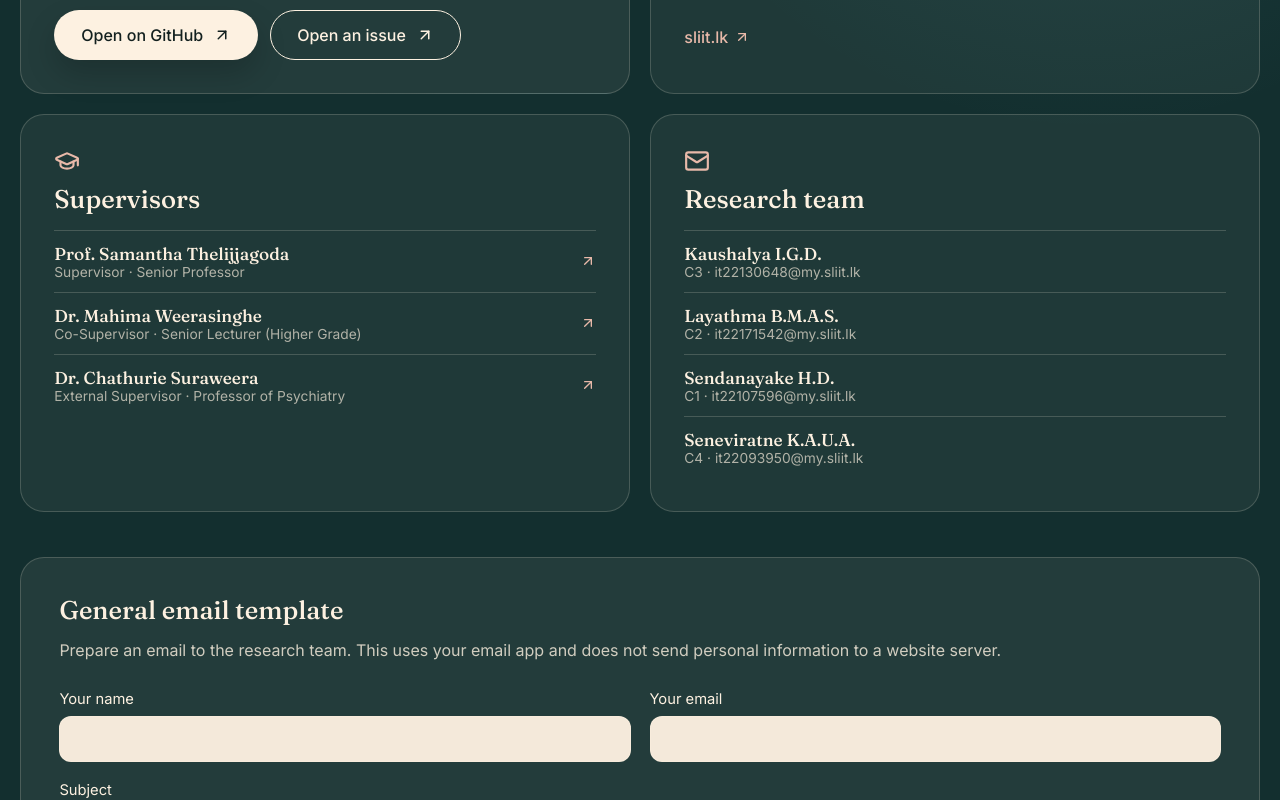
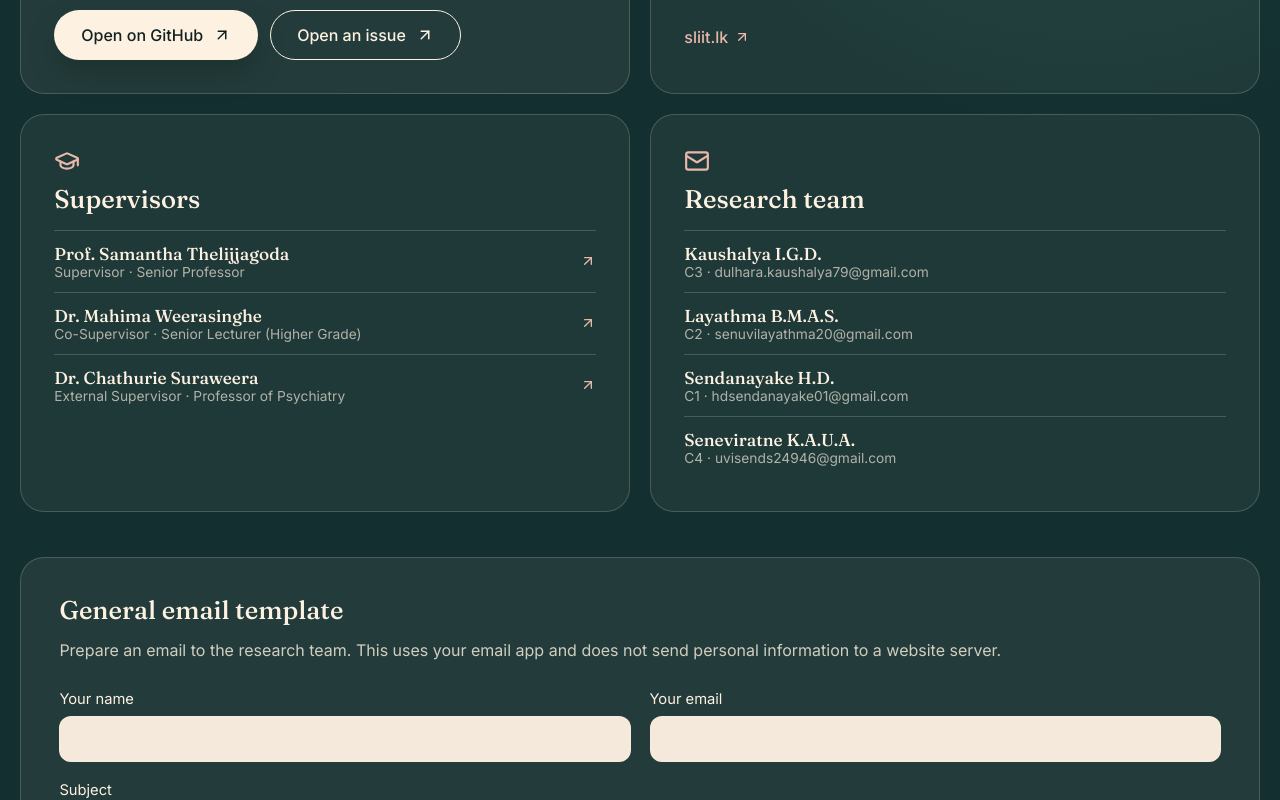
Before and after one commit to dulhara79/anxiety_research_website, a React (Vite) app in the folder research-website/: page / in a window 1280 px wide. Shown: the part 11200-12000 px from the top of the page. Built offline with nearby package versions, Linux system fonts and the light colour scheme.

Commit message:
feat: update researcher contacts and profile URLs

```diff
--- a/research-website/src/data/team.js
+++ b/research-website/src/data/team.js
@@ -1,6 +1,6 @@
 // Source: R26-DS-012 root README (Research Team, Supervisors). Supervisor
-// profile links supplied by the team. Add an `email` to any person to show it
-// on the Contact page; people without one are listed without an address.
+// Contact, GitHub and Scholar URLs were supplied by the research team.
+// Scholar IDs are mapped in supplied order; ownership needs independent confirmation.
 
 export const team = [
   {
@@ -9,7 +9,8 @@ export const team = [
     component: "C3",
     role: "Clinical NLP / TC-WPN for Few-Shot Anxiety Detection",
     photo: "team-c3",
-    email: "it22130648@my.sliit.lk",
+    email: "dulhara.kaushalya79@gmail.com",
+    github: "https://github.com/dulhara79",
   },
   {
     name: "Layathma B.M.A.S.",
@@ -17,7 +18,8 @@ export const team = [
     component: "C2",
     role: "Spatio-Temporal Behavioural Graph Learning",
     photo: "team-c2",
-    email: "it22171542@my.sliit.lk",
+    email: "senuvilayathma20@gmail.com",
+    github: "https://github.com/SENUVI20",
   },
   {
     name: "Sendanayake H.D.",
@@ -25,7 +27,8 @@ export const team = [
     component: "C1",
     role: "Wearable Biosensor Forecasting",
     photo: "team-c1",
-    email: "it22107596@my.sliit.lk",
+    email: "hdsendanayake01@gmail.com",
+    github: "https://github.com/DewduSendanayake",
   },
   {
     name: "Seneviratne K.A.U.A.",
@@ -33,7 +36,8 @@ export const team = [
     component: "C4",
     role: "Contextual Modelling, Multimodal Fusion & RAG",
     photo: "team-c4",
-    email: "it22093950@my.sliit.lk",
+    email: "uvisends24946@gmail.com",
+    github: "https://github.com/UVINDUSEN",
   },
 ];
 
@@ -44,6 +48,7 @@ export const supervisors = [
     affiliation: "Senior Professor, Department of Computer Systems Engineering, Faculty of Computing",
     photo: "sup-1",
     profile: "https://www.sliit.lk/academic/academic-staff/samantha.t",
+    scholar: "https://scholar.google.com/citations?user=_I6MLzcAAAAJ&hl=en",
     email: "samantha.t@my.sliit.lk",
   },
   {
@@ -52,6 +57,7 @@ export const supervisors = [
     affiliation: "Senior Lecturer (Higher Grade), Department of Computer Science, Faculty of Computing",
     photo: "sup-2",
     profile: "https://www.sliit.lk/academic/academic-staff/mahima.w",
+    scholar: "https://scholar.google.com/citations?user=_8a_hOEAAAAJ&hl=en",
     email: "mahima.w@my.sliit.lk",
   },
   {
@@ -61,6 +67,7 @@ export const supervisors = [
       "Professor of Psychiatry, Faculty of Medicine, University of Colombo / NHSL",
     photo: "sup-3",
     profile: "https://www.res.cmb.ac.lk/medicine/chathurie-suraweera/",
+    scholar: "https://scholar.google.com/citations?user=Pn5cuN0AAAAJ&hl=en",
     email: "chathurie@psych.cmb.ac.lk",
   },
 ];
```
